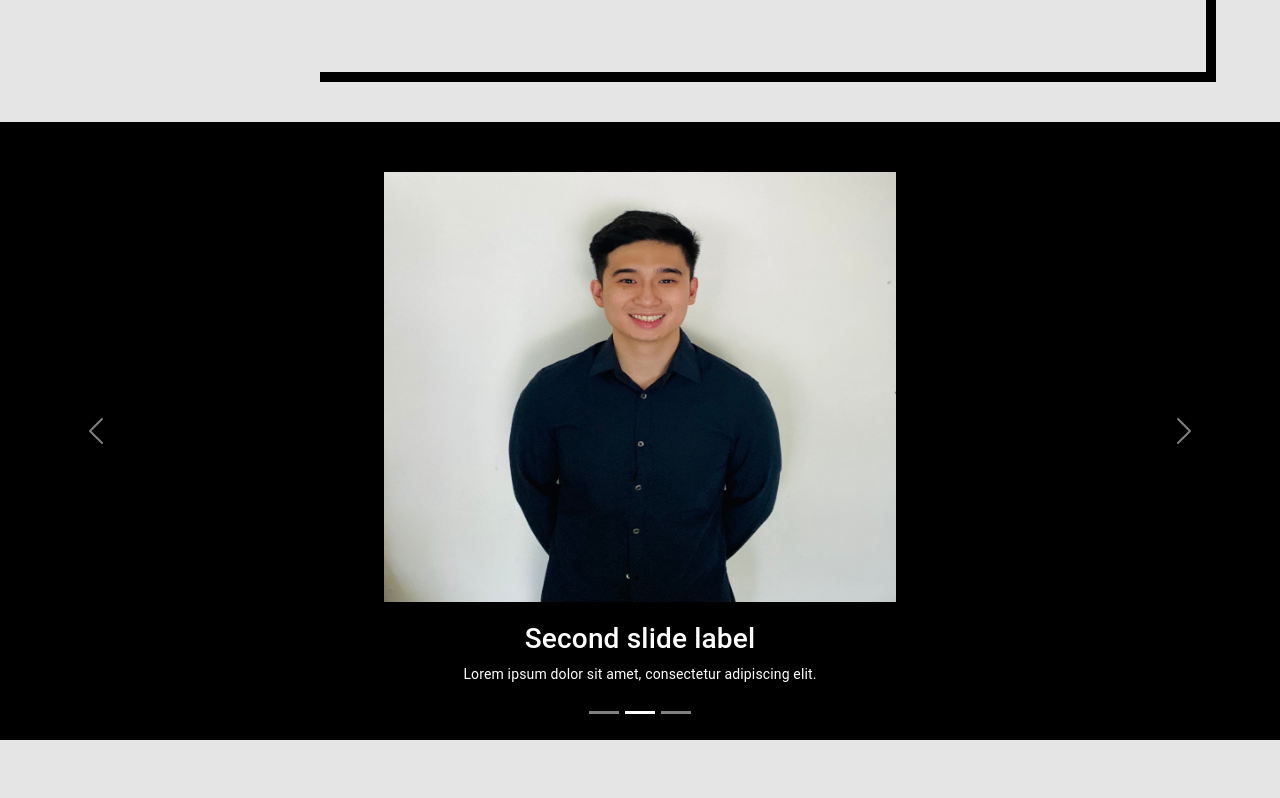
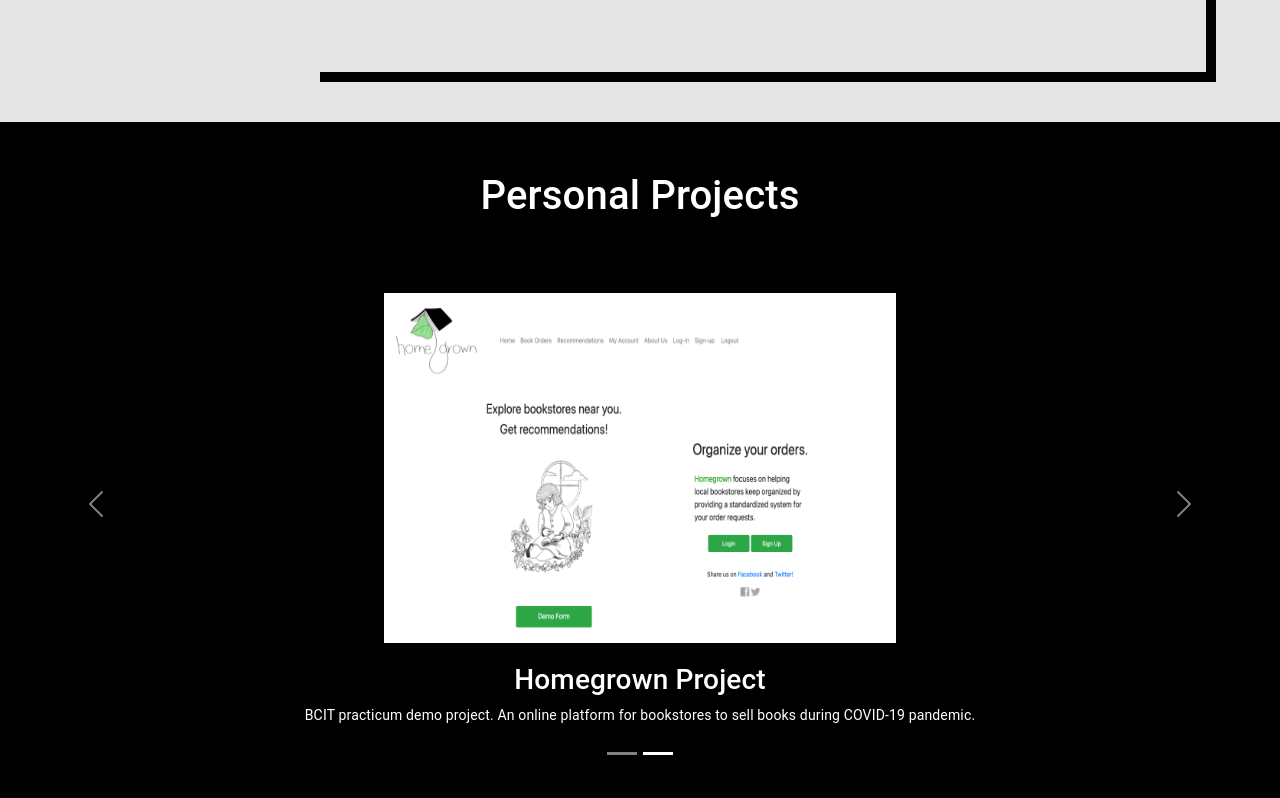
Before and after one commit to hien-alex/personal_profile, a React (Create React App) app: page / in a window 1280 px wide. Shown: the part 1440-2238 px from the top of the page. Built offline with nearby package versions, Linux system fonts and the light colour scheme.

Commit message:
updated projects section

```diff
--- a/src/components/Projects/ProjectsSection.js
+++ b/src/components/Projects/ProjectsSection.js
@@ -1,6 +1,6 @@
 import { ProjectsContainer, ProjectsCards } from "./ProjectsElements";
 import pathFinderImg from "../../Images/pathfinder.png";
-import meImg from "../../Images/me.JPG";
+import homegrownImg from "../../Images/homegrown.png";
 import Carousel from "react-bootstrap/Carousel";
 import "../../css/ProjectsSection.css";
 
@@ -18,10 +18,14 @@ const ProjectsSection = () => {
     //     projectName={"Visual Pathfinder Project"}
     //   /> */}
     // </ProjectsContainer>
-
+    <div className="carouselContainer" id="projects">
+      <h1 className="carouselTitle">Personal Projects</h1>
       <Carousel pause="hover" fade className="courselCSS">
         <Carousel.Item interval={5000}>
-        <a href="https://ahien-pathfinder-project.netlify.app/" target="_blank">
+          <a
+            href="https://ahien-pathfinder-project.netlify.app/"
+            target="_blank"
+          >
             <img
               className="d-block w-100"
               className="carouselItem"
@@ -30,37 +34,31 @@ const ProjectsSection = () => {
             />
           </a>
           <Carousel.Caption className="caption">
-          <h3>Second slide label</h3>
-          <p>Lorem ipsum dolor sit amet, consectetur adipiscing elit.</p>
+            <h3>Visual Pathfinder Project</h3>
+            <p>
+              Visual pathfinder that shows how conventional algorithms search.
+            </p>
+            <br />
+            <br />
           </Carousel.Caption>
         </Carousel.Item>
         <Carousel.Item interval={5000}>
           <img
             className="d-block w-100"
             className="carouselItem"
-          src={meImg}
+            src={homegrownImg}
             alt="Second slide"
           />
           <Carousel.Caption className="caption">
-          <h3>Second slide label</h3>
-          <p>Lorem ipsum dolor sit amet, consectetur adipiscing elit.</p>
-        </Carousel.Caption>
-      </Carousel.Item>
-      <Carousel.Item interval={5000}>
-        <img
-          className="d-block w-100"
-          className="carouselItem"
-          src={pathFinderImg}
-          alt="Third slide"
-        />
-        <Carousel.Caption className="caption">
-          <h3>Third slide label</h3>
+            <h3>Homegrown Project</h3>
             <p>
-            Praesent commodo cursus magna, vel scelerisque nisl consectetur.
+              BCIT practicum demo project. An online platform for bookstores to
+              sell books during COVID-19 pandemic.
             </p>
           </Carousel.Caption>
         </Carousel.Item>
       </Carousel>
+    </div>
   );
 };
 
--- a/src/css/ProjectsSection.css
+++ b/src/css/ProjectsSection.css
@@ -1,15 +1,14 @@
-.tester {
-  width: 50vw;
-  height: 50vh;
-}
-
 .carouselItem {
   position: relative;
   padding-top: 50px;
   width: 40vw;
-  height: 60vh;
+  height: 50vh;
   justify-content: center;
   text-align: center;
+}
+
+.carouselItem:hover {
+  transform: scale(1.05);
 }
 
 .caption {
@@ -23,4 +22,17 @@
   position: relative;
   background-color: black;
   text-align: center;
+  padding-top: 15px;
 }
+
+.carouselContainer {
+  height: 90vh;
+  width: 100%;
+  background: black;
+}
+
+.carouselTitle {
+  color: white;
+  text-align: center;
+  padding-top: 50px;
+}
```
Also changed, not shown: src/Images/homegrown.png (added), src/Images/pathfinder.png. Lines whose indentation alone changed are shown as unchanged.
